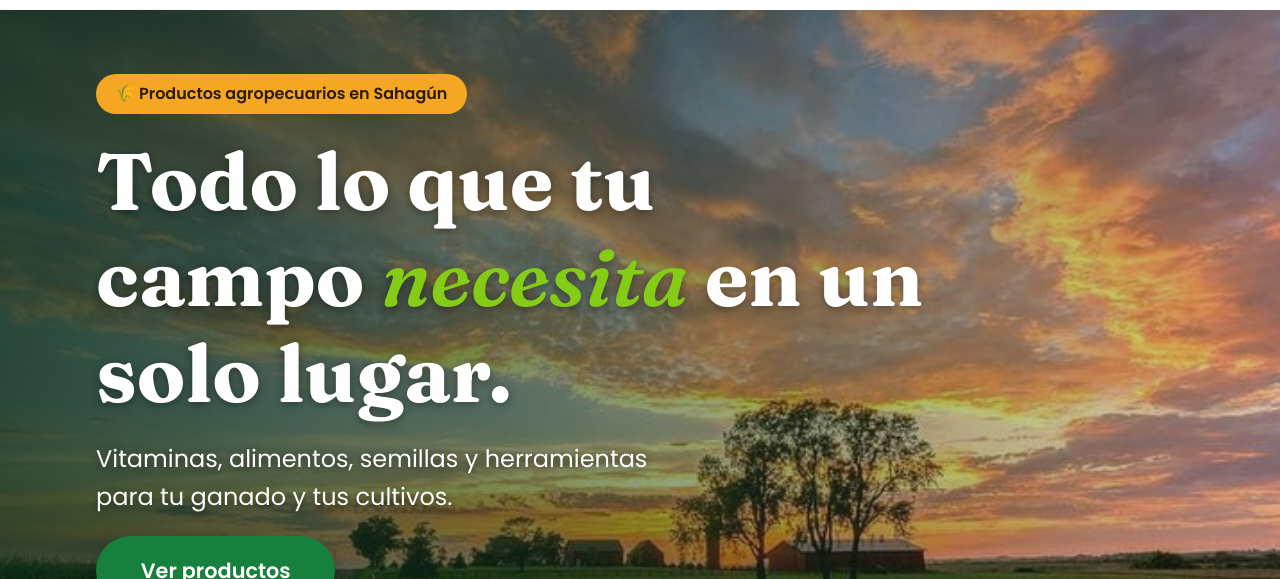
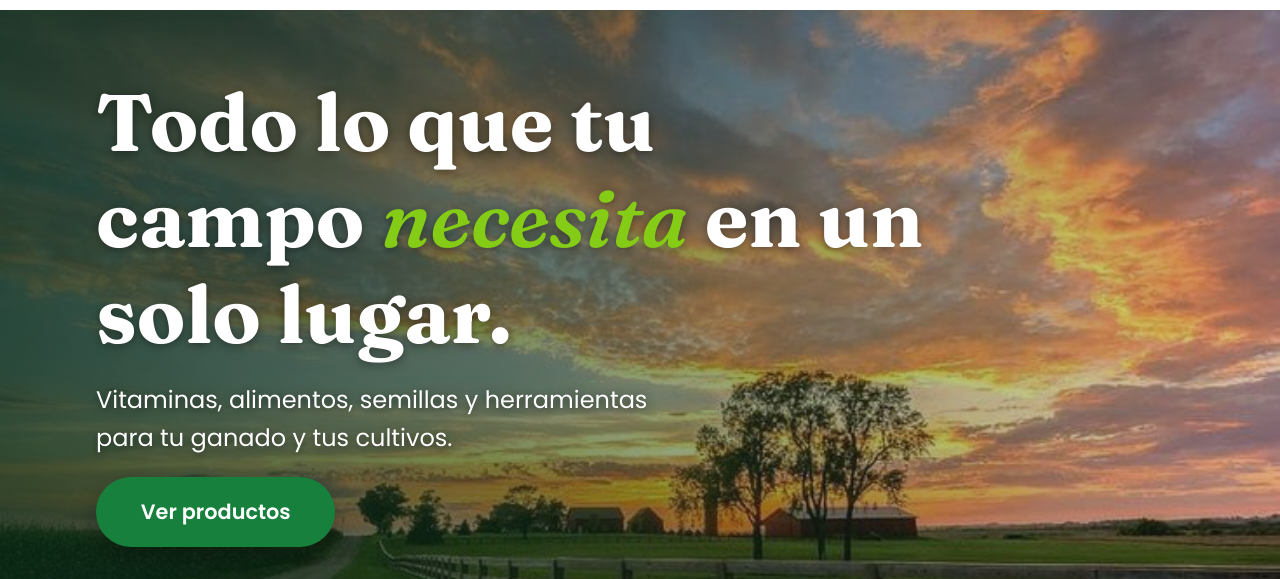
Before and after one commit to andrealestrange/AgroFinca, a plain HTML site: page index.html in a window 1280 px wide. Shown: the part 58-637 px from the top of the page. Drawn offline with Linux system fonts and the light colour scheme.

Commit message:
Add files via upload

```diff
--- a/index.html
+++ b/index.html
@@ -37,7 +37,6 @@
 
     <section class="hero">
       <img src="img/hero.jpg" alt="Finca con ganado y camino de tierra">
-      <span class="hero__etiqueta">🌾 Productos agropecuarios en Sahagún</span>
       <h1>Todo lo que tu campo <em>necesita</em> en un solo lugar.</h1>
       <p class="hero__texto">Vitaminas, alimentos, semillas y herramientas para tu ganado y tus cultivos.</p>
       <a href="productos.html" class="btn">Ver productos</a>
```
